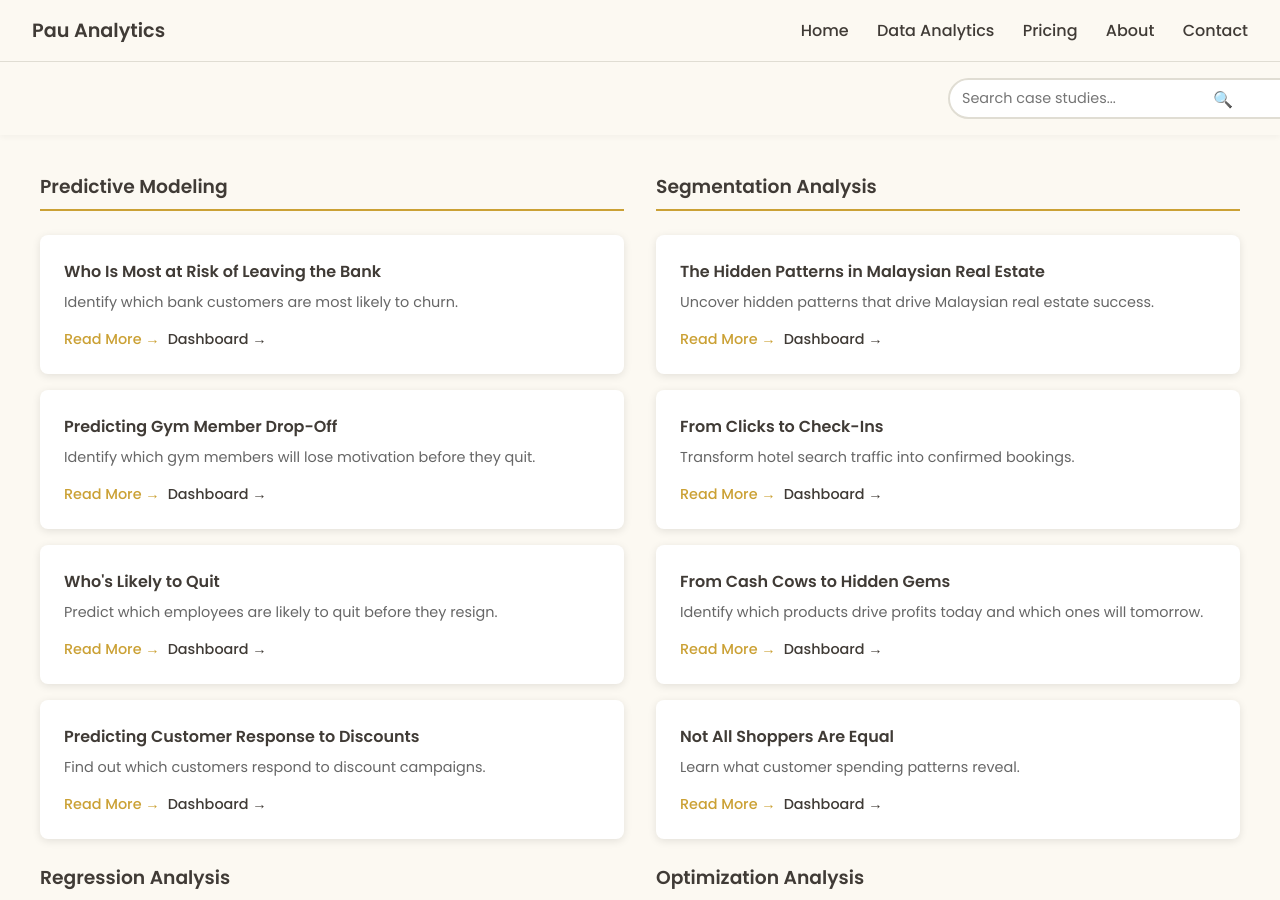
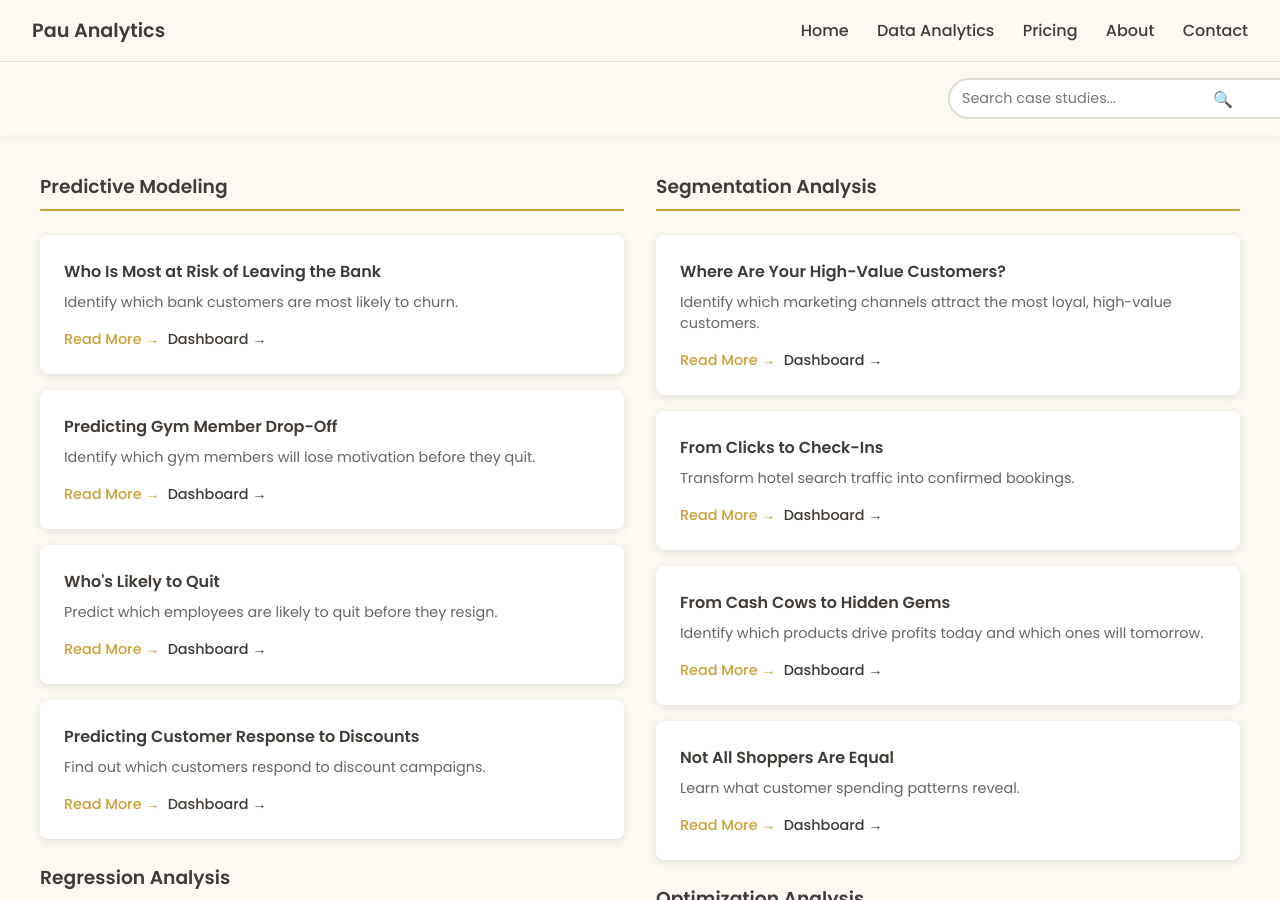
Before and after one commit to lyven81/pinnacles-learning-website, a Jekyll site: the page data-analytics.html, which Jekyll copies as it is, in a window 1280 px wide and 900 px high, scrolled down 369 px. Built offline with Jekyll 4.4.1, drawn with Linux system fonts in a browser that asks for light colours.

Commit message:
Replace case study on data-analytics page with high-value-customers
Replaced "The Hidden Patterns in Malaysian Real Estate" with "Where Are Your High-Value Customers?" in the Segmentation Analysis section.

Updates:
- Title: "Where Are Your High-Value Customers?"
- Description: "Identify which marketing channels attract the most loyal, high-value customers."
- Read More button: https://www.pauanalytics.com/case-study/high-value-customers.html
- Dashboard button: https://www.pauanalytics.com/dashboard/high-value-customers-dashboard.html

🤖 Generated with [Claude Code](https://claude.com/claude-code)

Co-Authored-By: Claude <noreply@anthropic.com>

```diff
--- a/data-analytics.html
+++ b/data-analytics.html
@@ -501,11 +501,11 @@
         <h3 style="color: #403B36; border-bottom: 2px solid #CBA135; padding-bottom: 0.5rem; margin-bottom: 1.5rem;">Segmentation Analysis</h3>
 
         <div style="background: white; padding: 1.5rem; border-radius: 8px; margin-bottom: 1rem; box-shadow: 0 2px 8px rgba(0,0,0,0.1);">
-          <h4 style="color: #403B36; margin: 0 0 0.5rem 0;">The Hidden Patterns in Malaysian Real Estate</h4>
-          <p style="margin: 0.5rem 0; color: #666; font-size: 0.9rem;">Uncover hidden patterns that drive Malaysian real estate success.</p>
+          <h4 style="color: #403B36; margin: 0 0 0.5rem 0;">Where Are Your High-Value Customers?</h4>
+          <p style="margin: 0.5rem 0; color: #666; font-size: 0.9rem;">Identify which marketing channels attract the most loyal, high-value customers.</p>
           <div style="display: flex; gap: 0.5rem; margin-top: 1rem;">
-            <a href="case-study/hidden-patterns-malaysian-real-estate.html" style="color: #CBA135; font-size: 0.9rem; text-decoration: none; font-weight: 500;">Read More →</a>
-            <a href="dashboard/hidden-patterns-malaysian-real-estate.html" style="color: #403B36; font-size: 0.9rem; text-decoration: none; font-weight: 500;">Dashboard →</a>
+            <a href="https://www.pauanalytics.com/case-study/high-value-customers.html" style="color: #CBA135; font-size: 0.9rem; text-decoration: none; font-weight: 500;">Read More →</a>
+            <a href="https://www.pauanalytics.com/dashboard/high-value-customers-dashboard.html" style="color: #403B36; font-size: 0.9rem; text-decoration: none; font-weight: 500;">Dashboard →</a>
           </div>
         </div>
 
```
